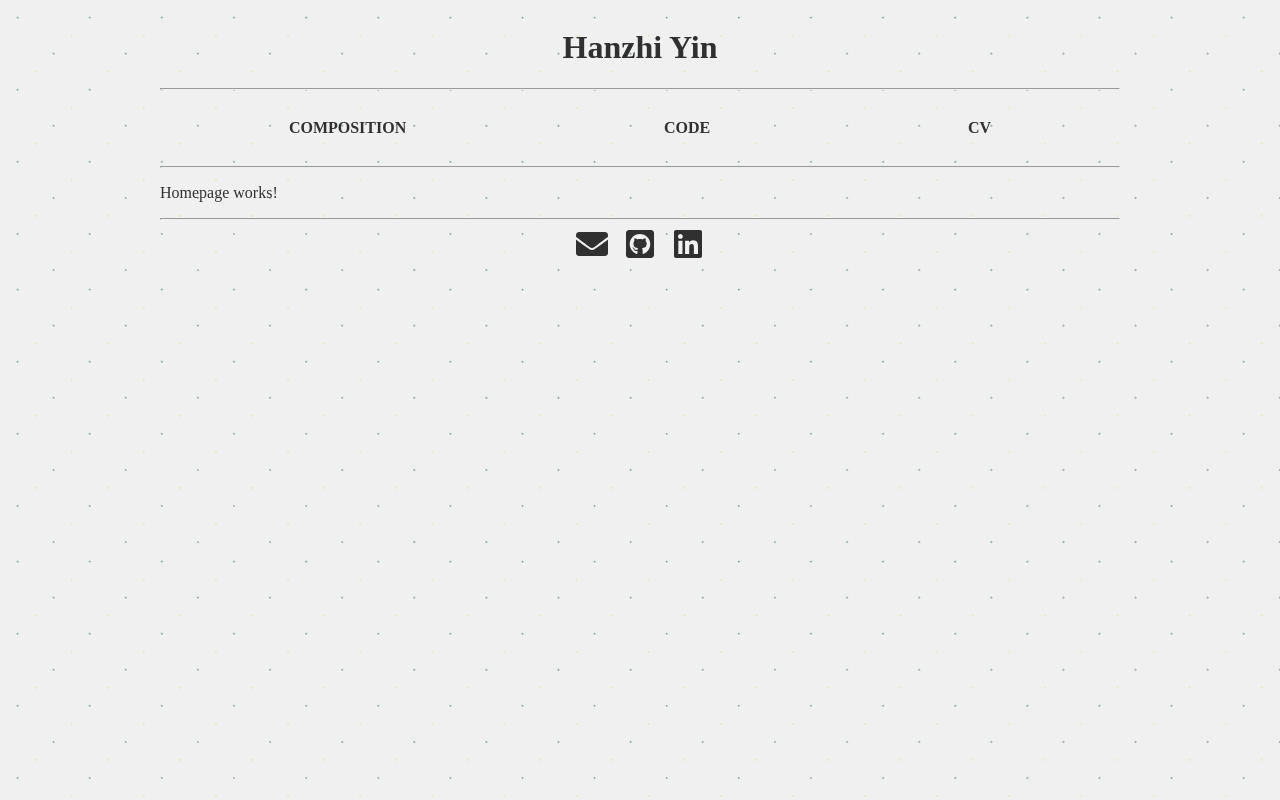
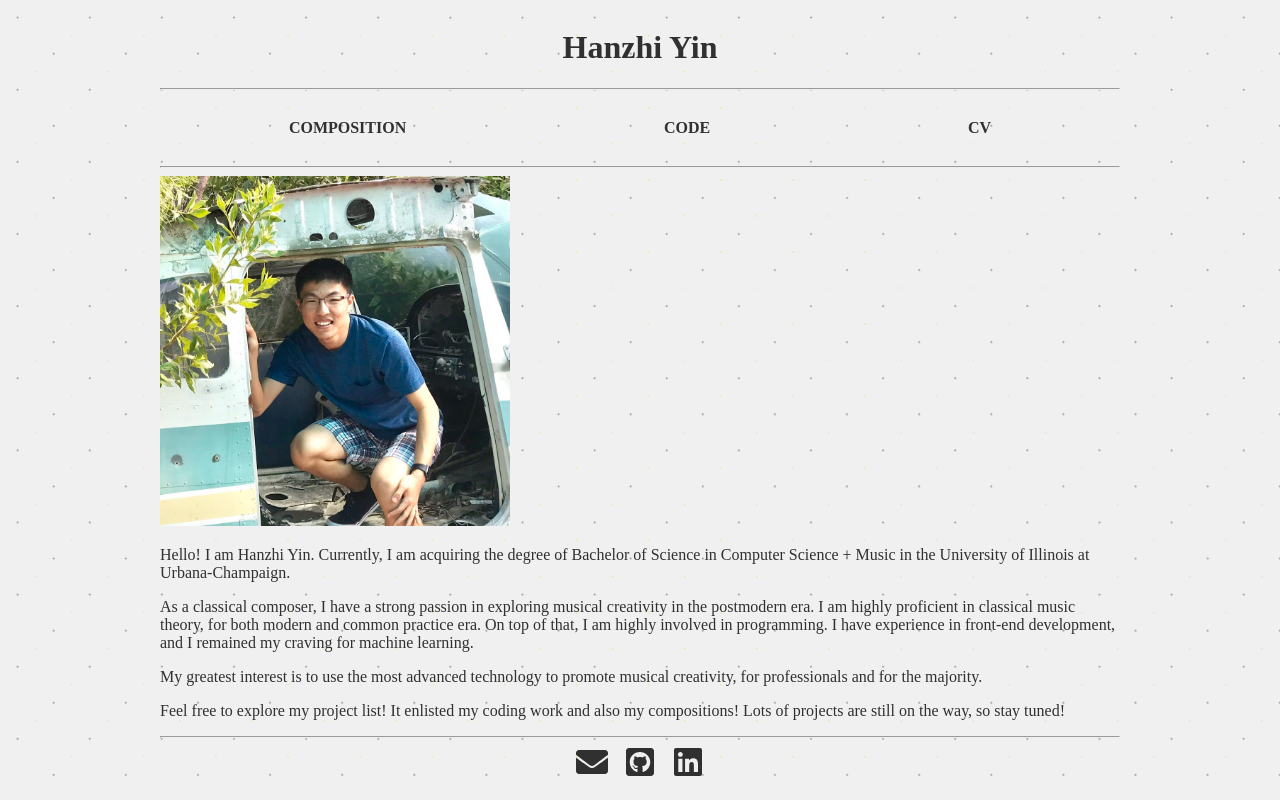
Before and after one commit to int0thewind/www-next, a Next.js app: page / in a window 1280 px wide. Built offline with nearby package versions, Linux system fonts and the light colour scheme; a web font is replaced by a local one.

Commit message:
add images

```diff
--- a/pages/_app.tsx
+++ b/pages/_app.tsx
@@ -7,7 +7,9 @@ function MyApp({ Component, pageProps }: AppProps) {
   return (
     <>
       <Nav />
-      <Component {...pageProps} />
+      <main>
+        <Component {...pageProps} />
+      </main>
       <Footer />
     </>
   );
--- a/pages/index.tsx
+++ b/pages/index.tsx
@@ -1,5 +1,40 @@
+import Image from 'next/image';
+
+const IMAGE_SIZE = 350;
+
 export default function Index() {
   return (
-    <p>Homepage works!</p>
+    <>
+      <Image
+        src="/me.jpg"
+        alt="Avatar of Hanzhi Yin"
+        width={IMAGE_SIZE}
+        height={IMAGE_SIZE}
+        layout="intrinsic"
+      />
+      <article>
+        <p>
+          Hello! I am Hanzhi Yin.
+          Currently, I am acquiring the degree of Bachelor of Science in Computer Science + Music
+          in the University of Illinois at Urbana-Champaign.
+        </p>
+        <p>
+          As a classical composer,
+          I have a strong passion in exploring musical creativity in the postmodern era.
+          I am highly proficient in classical music theory, for both modern and common practice era.
+          On top of that, I am highly involved in programming.
+          I have experience in front-end development,
+          and I remained my craving for machine learning.
+        </p>
+        <p>
+          My greatest interest is to use the most advanced technology to promote musical creativity,
+          for professionals and for the majority.
+        </p>
+        <p>
+          Feel free to explore my project list! It enlisted my coding work and also my compositions!
+          Lots of projects are still on the way, so stay tuned!
+        </p>
+      </article>
+    </>
   );
 }
```
Also changed, not shown: public/me.jpg (added).
